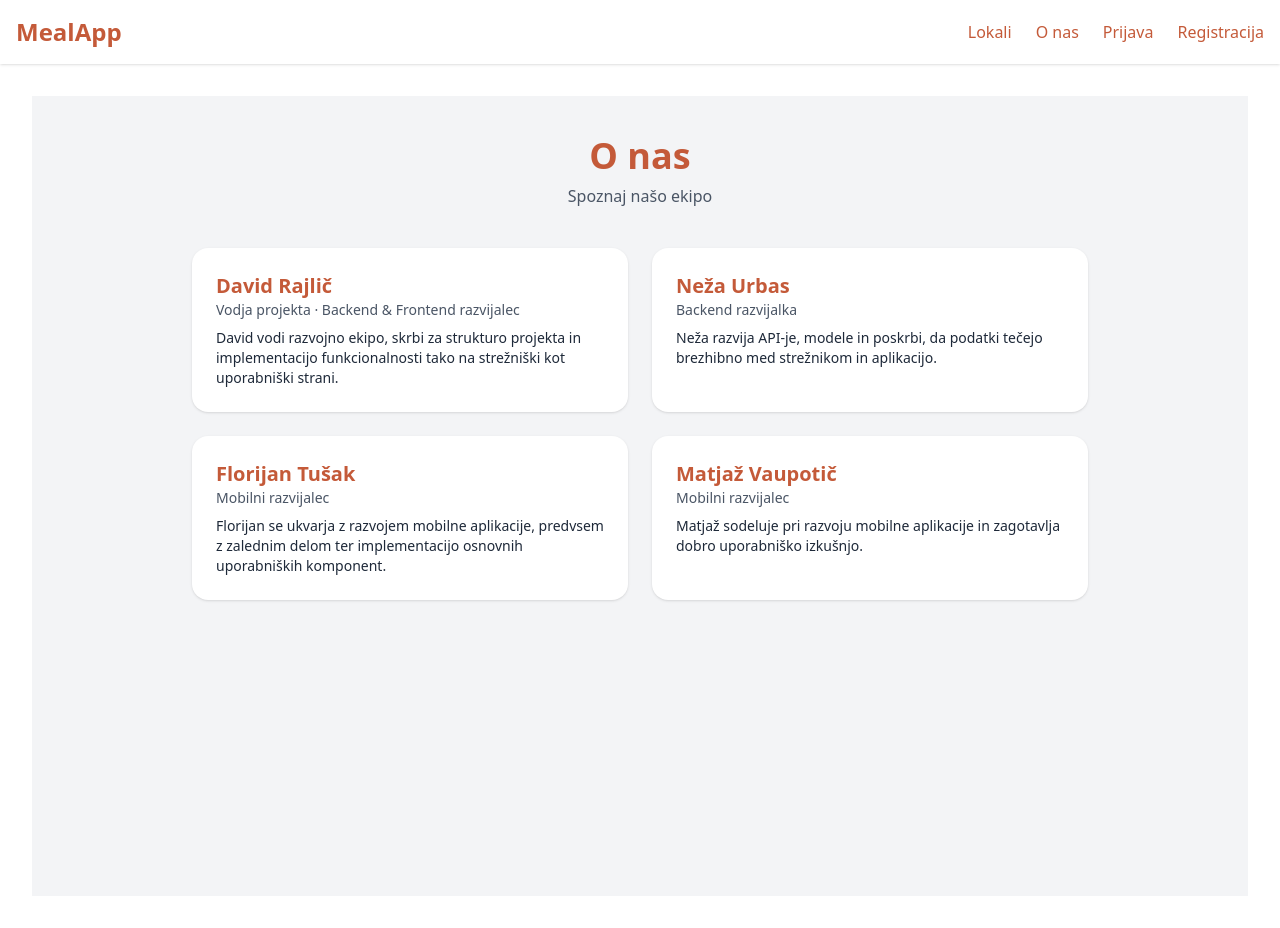
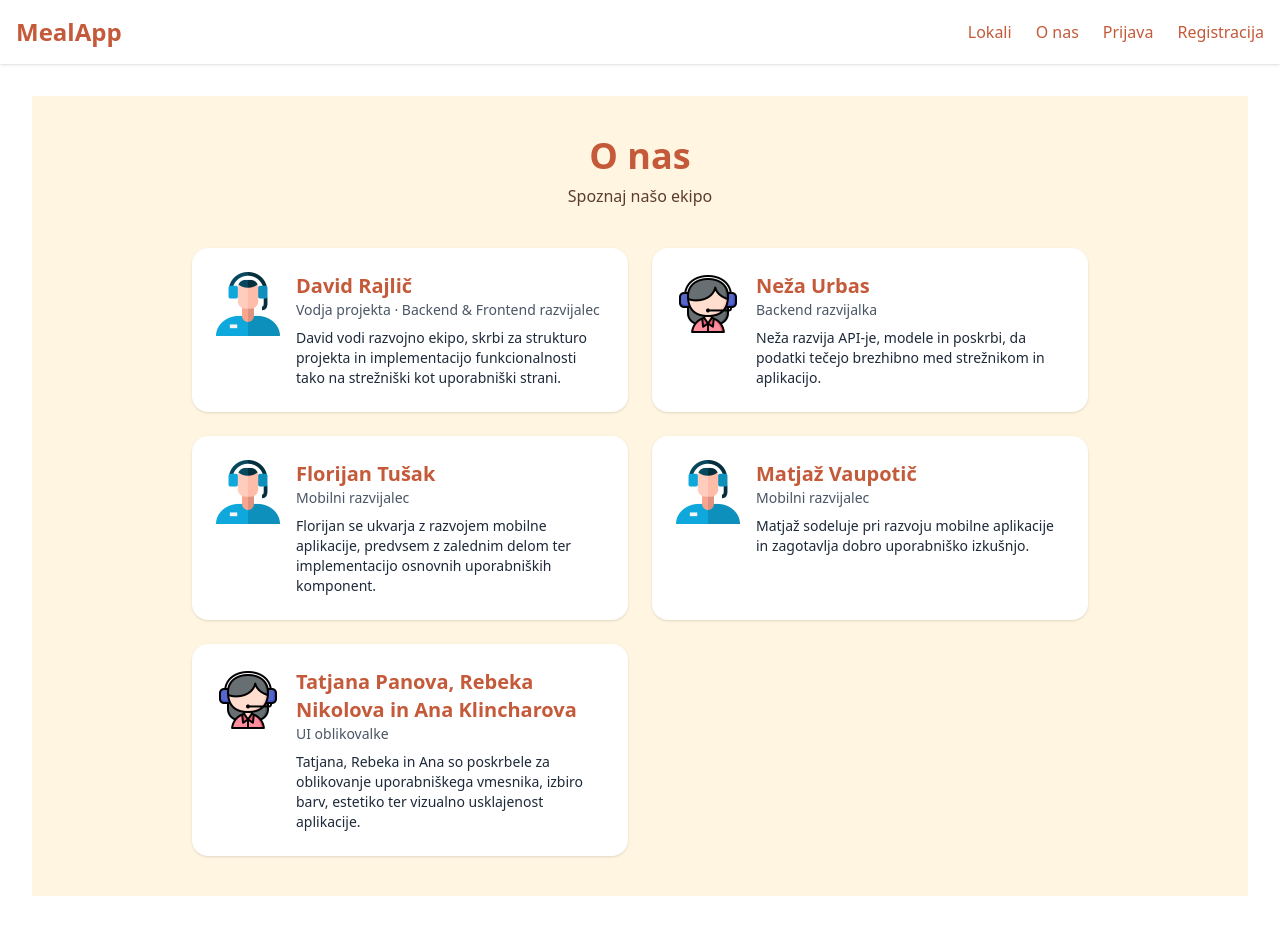
Before and after one commit to DavidRajlic/MealApp, a React (Vite) app in the folder frontend/: page /aboutUs in a window 1280 px wide. Built offline with nearby package versions, Linux system fonts and the light colour scheme; no server answers.

Commit message:
style za about us

```diff
--- a/frontend/src/pages/AboutUs.tsx
+++ b/frontend/src/pages/AboutUs.tsx
@@ -1,47 +1,70 @@
-
 const team = [
   {
     name: "David Rajlič",
     role: "Vodja projekta · Backend & Frontend razvijalec",
     description:
       "David vodi razvojno ekipo, skrbi za strukturo projekta in implementacijo funkcionalnosti tako na strežniški kot uporabniški strani.",
+    gender: "male",
   },
   {
     name: "Neža Urbas",
     role: "Backend razvijalka",
     description:
       "Neža razvija API-je, modele in poskrbi, da podatki tečejo brezhibno med strežnikom in aplikacijo.",
+    gender: "female",
   },
   {
     name: "Florijan Tušak",
     role: "Mobilni razvijalec",
     description:
       "Florijan se ukvarja z razvojem mobilne aplikacije, predvsem z zalednim delom ter implementacijo osnovnih uporabniških komponent.",
+    gender: "male",
   },
   {
     name: "Matjaž Vaupotič",
     role: "Mobilni razvijalec",
     description:
       "Matjaž sodeluje pri razvoju mobilne aplikacije in zagotavlja dobro uporabniško izkušnjo.",
+    gender: "male",
+  },
+  {
+    name: "Tatjana Panova, Rebeka Nikolova in Ana Klincharova",
+    role: "UI oblikovalke",
+    description:
+      "Tatjana, Rebeka in Ana so poskrbele za oblikovanje uporabniškega vmesnika, izbiro barv, estetiko ter vizualno usklajenost aplikacije.",
+    gender: "female",
   },
 ];
 
 export default function AboutUs() {
   return (
-    <div className="min-h-screen bg-gray-100 py-10 px-4">
+    <div className="min-h-screen bg-[#fff5e1] py-10 px-4">
       <div className="max-w-4xl mx-auto text-center mb-10">
         <h1 className="text-4xl font-bold text-[#c45a39]">O nas</h1>
-        <p className="mt-2 text-gray-600">Spoznaj našo ekipo</p>
+        <p className="mt-2 text-[#5c3c2e]">Spoznaj našo ekipo</p>
       </div>
       <div className="grid grid-cols-1 md:grid-cols-2 gap-6 max-w-4xl mx-auto">
         {team.map((member, index) => (
           <div
             key={index}
-            className="bg-white p-6 rounded-2xl shadow hover:shadow-md transition"
+            className="bg-white p-6 rounded-2xl shadow hover:shadow-md transition flex items-start gap-4"
           >
-            <h2 className="text-xl font-semibold text-[#c45a39]">{member.name}</h2>
-            <p className="text-sm text-gray-600 mb-2">{member.role}</p>
-            <p className="text-gray-800 text-sm">{member.description}</p>
+            <img
+              src={
+                member.gender === "female"
+                  ? "/images/customer-service.png"
+                  : "/images/operator.png"
+              }
+              alt="Team member avatar"
+              className="w-16 h-16 object-contain"
+            />
+            <div>
+              <h2 className="text-xl font-semibold text-[#c45a39]">
+                {member.name}
+              </h2>
+              <p className="text-sm text-gray-600 mb-2">{member.role}</p>
+              <p className="text-gray-800 text-sm">{member.description}</p>
+            </div>
           </div>
         ))}
       </div>
```
Also changed, not shown: frontend/public/images/customer-service.png (added), frontend/public/images/operator.png (added).
